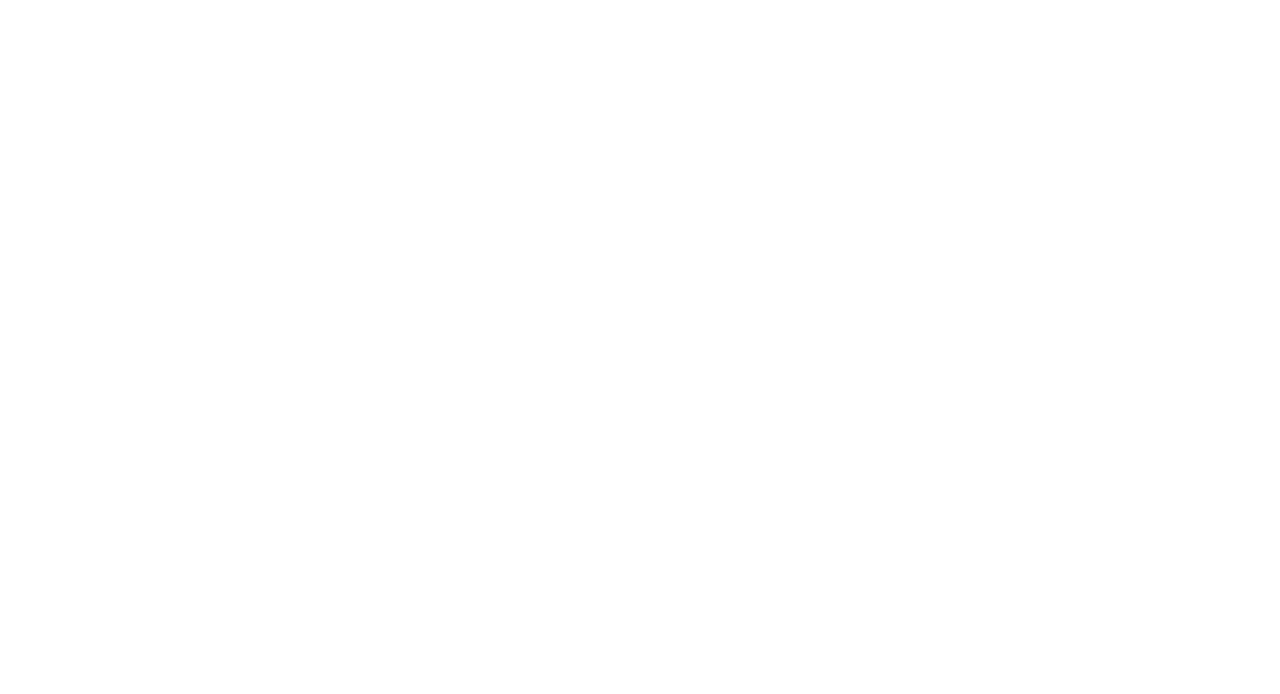
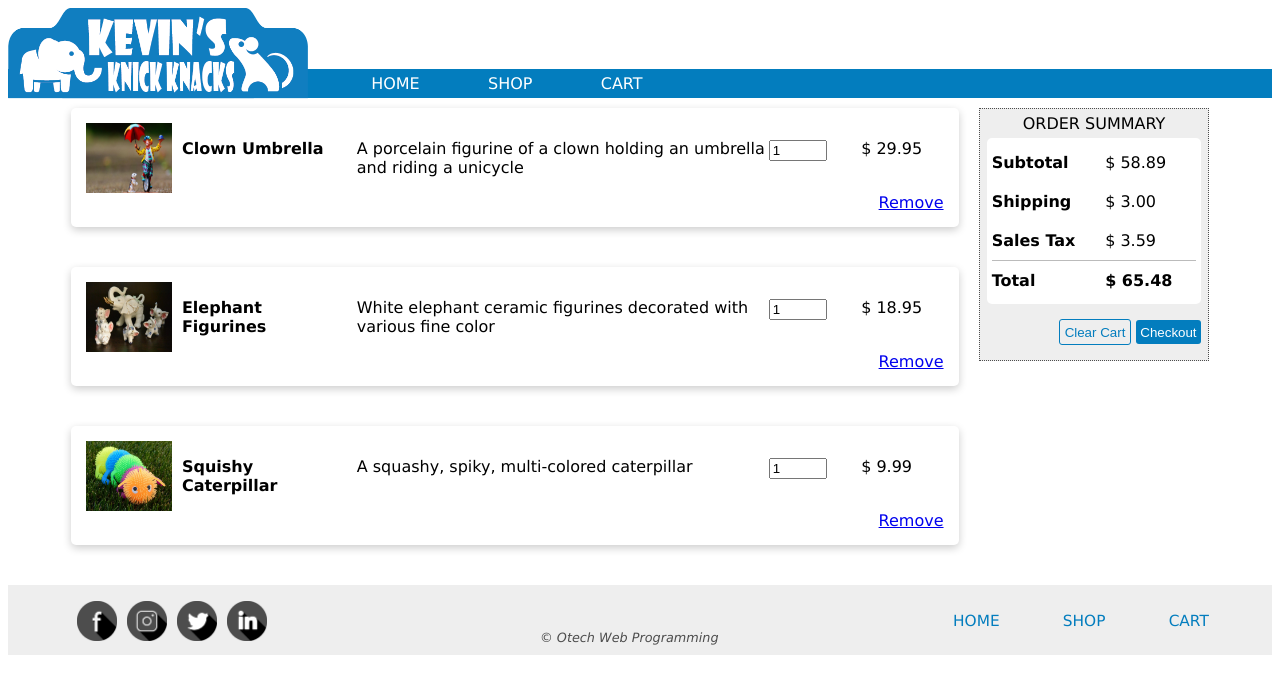
Before and after one commit to Craig-pfoo/ShoppingExperience, a plain HTML site: page cart.html in a window 1280 px wide. Drawn offline with Linux system fonts and the light colour scheme.

Commit message:
Finishing A5-3 Project

```diff
--- a/cart.html
+++ b/cart.html
@@ -0,0 +1,101 @@
+<!DOCTYPE html>
+<html lang="en">
+<head>
+    <meta charset="UTF-8">
+    <meta http-equiv="X-UA-Compatible" content="IE=edge">
+    <meta name="viewport" content="width=device-width, initial-scale=1.0">
+    <title>Cart - Kevin's Knick Knacks</title>
+    <link rel="stylesheet" href="style.css">
+</head>
+<body>
+    <header><a href="index.html"><img src="images/KevinsKnickKnacksLogo_037DBE.png" alt="header logo"></a>
+        <nav><div id="links">
+        <a href="index.html">HOME</a>
+        <a href="shop.html">SHOP</a>
+        <a href="cart.html">CART</a>
+        </div>
+        </nav>
+    </header>
+    <main>
+        <aside>
+            <div id="sideBarHeading">ORDER SUMMARY</div>
+            <div id="sideBarContainer">
+                <div class="tableRow">
+                    <div class="tableCell">Subtotal</div>
+                    <div class="tableCell">&dollar; 58.89</div>
+                </div>
+                <div class="tableRow">
+                    <div class="tableCell">Shipping</div>
+                    <div class="tableCell">&dollar; 3.00</div>
+                </div>
+                <div class="tableRow">
+                    <div class="tableCell borderBottom">Sales Tax</div>
+                    <div class="tableCell borderBottom">&dollar; 3.59</div>
+                </div>
+                <div class="tableRow">
+                    <div class="tableCell">Total</div>
+                    <div class="tableCell bold">&dollar; 65.48</div>
+                </div>
+            </div>
+                <div id="cartButtons">
+                    <button id="clearCartButton">Clear Cart</button>
+                    <button id="checkoutButton">Checkout</button>
+                </div>
+        </aside>
+        <div id="mainContentContainer">
+            <div id="cartCardContainer">
+                <div class="cartCard">
+                    <div class="cartCardFlex">
+                        <img src="images/shop/thumbnails/ClownUmbrella_Thumb.jpg" alt="ClownUmbrella">
+                        <p class="cartTitle">Clown Umbrella</p>
+                        <p class="cartDescription">A porcelain figurine of a clown holding an umbrella and riding a unicycle</p>
+                        <div class="cartQuantity">
+                            <input type="number" value="1" min="1" max="5">
+                        </div>
+                        <p class="cartPrice">&dollar; 29.95</p>
+                    </div>
+                        <p class="textAlignRight removeMargins"><a href="#">Remove</a></p>
+                </div>
+                <div class="cartCard">
+                    <div class="cartCardFlex">
+                        <img src="images/shop/thumbnails/ElephantFigurines_Thumb.jpg" alt="Elephant Figurines">
+                        <p class="cartTitle">Elephant Figurines</p>
+                        <p class="cartDescription">White elephant ceramic figurines decorated with various fine color</p>
+                        <div class="cartQuantity">
+                            <input type="number" value="1" min="1" max="5">
+                        </div>
+                        <p class="cartPrice">&dollar; 18.95</p>
+                    </div>
+                        <p class="textAlignRight removeMargins"><a href="#">Remove</a></p>
+                </div>
+                <div class="cartCard">
+                    <div class="cartCardFlex">
+                        <img src="images/shop/thumbnails/SquishyCaterpillar_Thumb.jpg" alt="Squishy Caterpillar">
+                        <p class="cartTitle">Squishy Caterpillar</p>
+                        <p class="cartDescription">A squashy, spiky, multi-colored caterpillar</p>
+                        <div class="cartQuantity">
+                            <input type="number" value="1" min="1" max="5">
+                        </div>
+                        <p class="cartPrice">&dollar; 9.99</p>
+                    </div>
+                        <p class="textAlignRight removeMargins"><a href="#">Remove</a></p>
+                </div>
+            </div>
+        </div>
+    </main>
+    <footer>
+        <div id="socialMediaLinks">
+            <a href="#"><img src="images/facebook.png" alt="facebook"></a>
+            <a href="#"><img src="images/instagram.png" alt="instagram"></a>
+            <a href="#"><img src="images/twitter.png" alt="twitter"></a>
+            <a href="#"><img src="images/linkedin.png" alt="linkedin"></a>
+        </div>
+        <div id="footerNav">
+            <a href="cart.html">CART</a>
+            <a href="shop.html">SHOP</a>
+            <a href="index.html">HOME</a>
+        </div>
+        <div id="copyright">&copy; Otech Web Programming</div>
+    </footer>
+</body>
+</html>
--- a/style.css
+++ b/style.css
@@ -161,3 +161,46 @@ footer {
     border-radius: 3px;
     cursor: pointer;
 }
+.cartCard {
+    box-shadow: 0 3px 8px 0 rgba(0, 0, 0, 0.2);
+    transition: 0.3s;
+    border-radius: 5px;
+    padding: 15px;
+    margin-bottom: 40px;
+}
+.cartCard:hover {
+    box-shadow: 0 6px 10px 0 rgba(0, 0, 0, 0.2);
+}
+.cartCardFlex {
+    display: flex;
+}
+.cartCard img {
+    width: 10%;
+    flex: 10%;
+}
+.cartTitle {
+    flex: 20%;
+    font-weight: bold;
+    padding-left: 10px;
+}
+.cartDescription {
+    flex: 50%;
+    padding-left: 10px;
+}
+.cartQuantity {
+    flex: 10%;
+}
+.cartQuantity input {
+    margin-top: 17px;
+    width: 50px;
+}
+.cartPrice {
+    flex: 10%;
+    padding-left: 10px;
+}
+.removeMargins {
+    margin: 0;
+}
+.textAlignRight {
+    text-align: right;
+}
```
